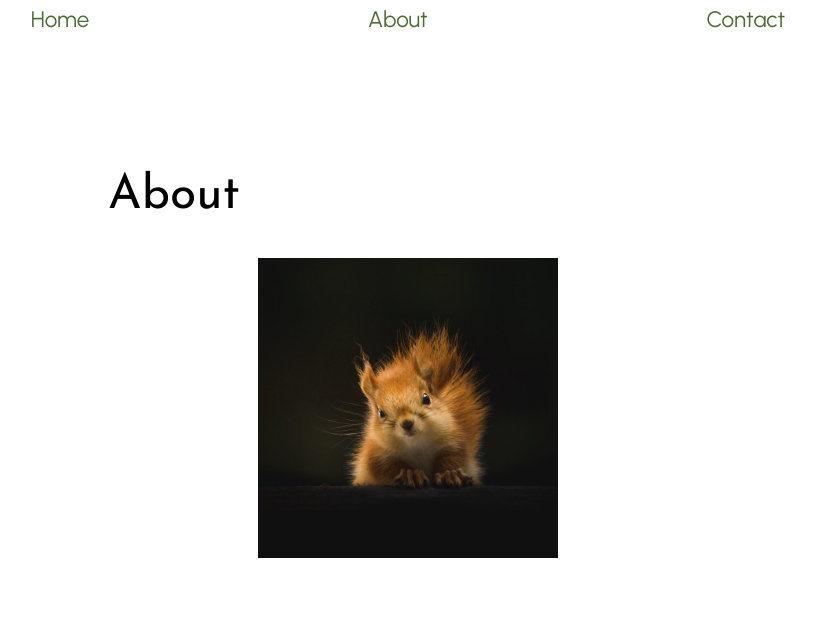
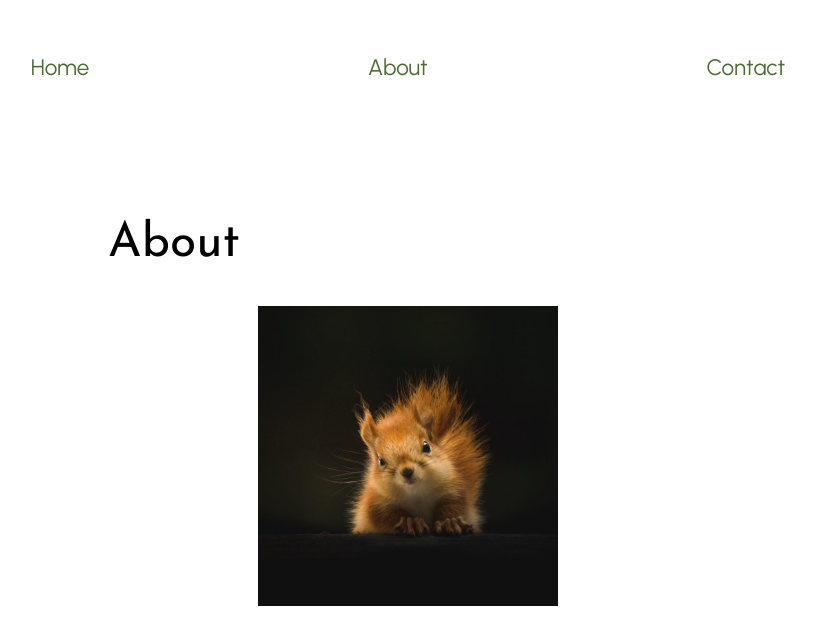
Before and after one commit to IS-120/responsive-menus-free-churro, a website: page about/index.html in a window 1280 px wide. Shown: the whole page, without its empty margins (232-1048 px from the left). Drawn offline with Linux system fonts and the light colour scheme.

Commit message:
add margin-top to subpage headers on non-mobile

```diff
--- a/styles/main.css
+++ b/styles/main.css
@@ -371,6 +371,11 @@ body.about h1 {
     margin-top: 0;
   }
 
+  body.contact header,
+  body.about header {
+    margin-top: var(--gap);
+  }
+
   .cards {
     flex-direction: row;
     flex-wrap: wrap;
```
